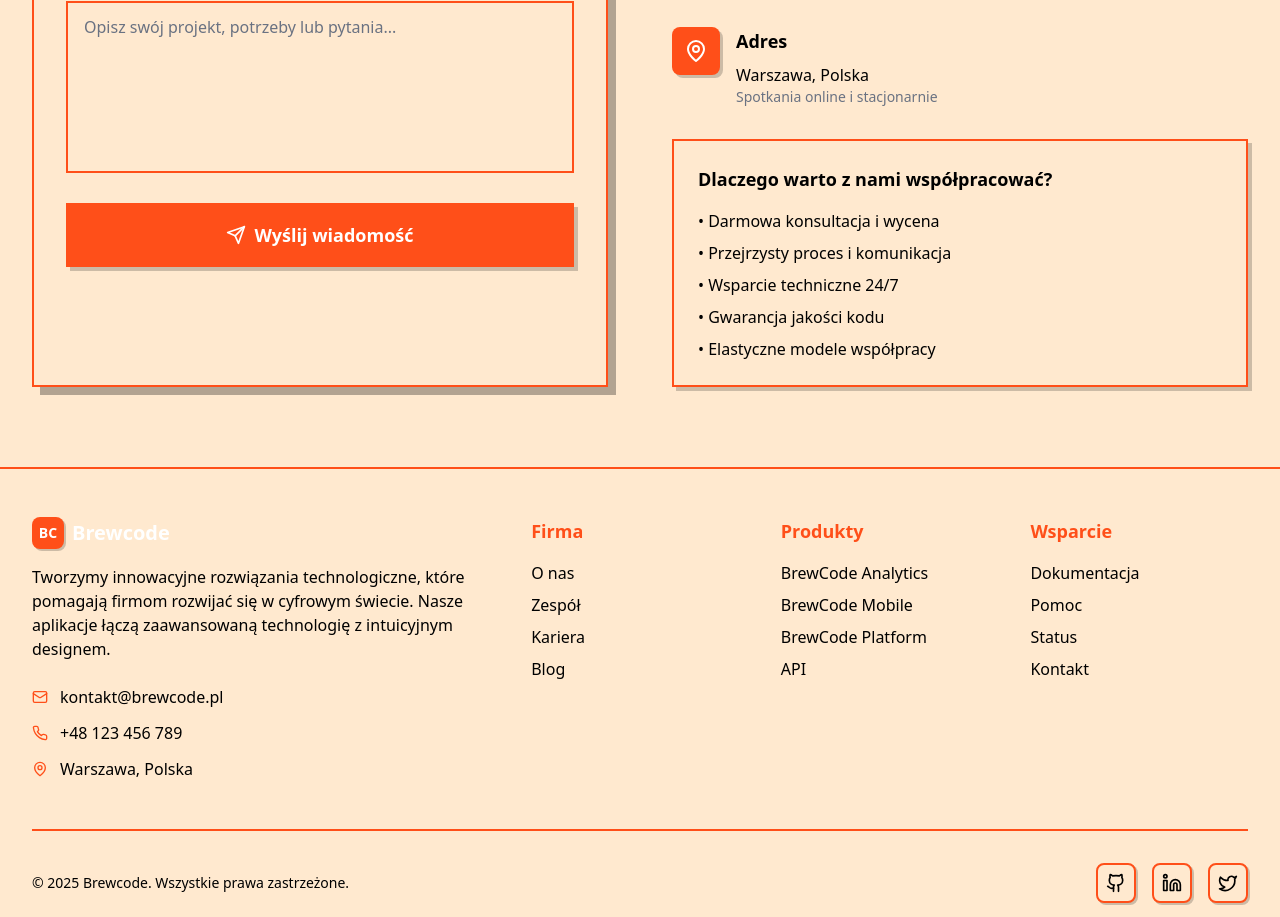
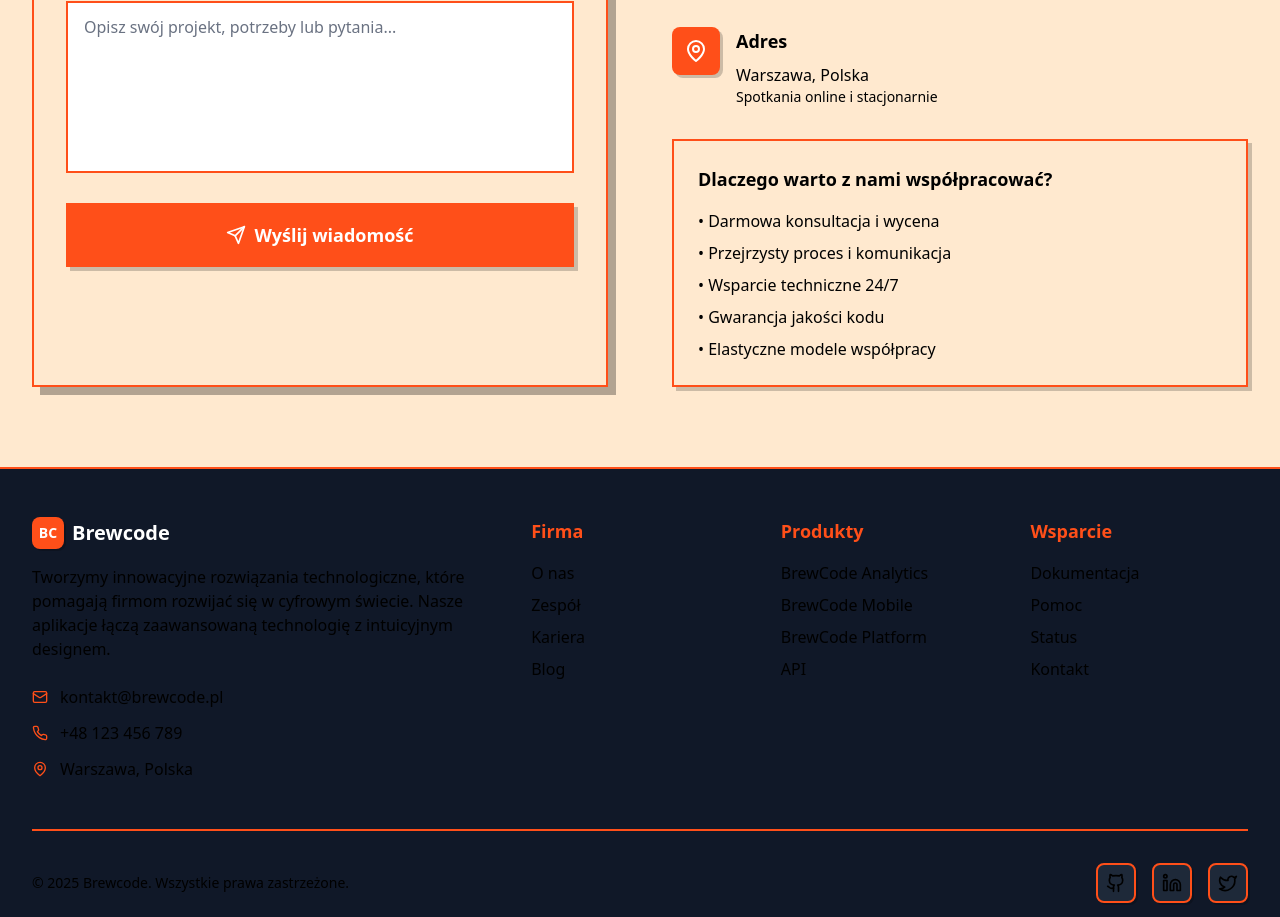
Before and after one commit to Brewcode-dev/brewcode-landing, a Next.js app: page / in a window 1280 px wide. Shown: the part 8255-9172 px from the top of the page. Built offline with nearby package versions, Linux system fonts and the light colour scheme.

Commit message:
theme switcher ,almost working

```diff
--- a/src/app/globals.css
+++ b/src/app/globals.css
@@ -135,85 +135,54 @@ body {
   color: #000000 !important;
 }
 
-.bg-white {
+/* Wymuszamy beżowe tło dla wszystkich sekcji */
+section {
   background-color: #FFE9CF !important;
 }
 
-.bg-gray-100 {
+/* Wymuszamy beżowe tło dla wszystkich div'ów z klasami bg-* */
+div[class*="bg-white"],
+div[class*="bg-gray-100"],
+div[class*="bg-gray-800"],
+div[class*="bg-gray-900"] {
   background-color: #FFE9CF !important;
 }
 
-.bg-gray-800 {
-  background-color: #FFE9CF !important;
-}
-
-.bg-gray-900 {
-  background-color: #FFE9CF !important;
-}
-
-.text-gray-800 {
+/* Wymuszamy czarny tekst dla wszystkich elementów z klasami text-* */
+[class*="text-gray-800"],
+[class*="text-gray-600"],
+[class*="text-gray-300"],
+[class*="text-gray-200"],
+[class*="text-gray-400"] {
   color: #000000 !important;
 }
 
-.text-gray-600 {
-  color: #000000 !important;
+/* Dark mode overrides - nadpisujemy light mode */
+.dark body {
+  background: #0a0a0a !important;
+  color: #ffffff !important;
 }
 
-.text-gray-300 {
-  color: #000000 !important;
+.dark section {
+  background-color: #111827 !important;
 }
 
-.text-gray-200 {
-  color: #000000 !important;
-}
-
-.text-gray-400 {
-  color: #000000 !important;
-}
-
-/* Dark mode overrides */
-.dark .bg-white {
+.dark div[class*="bg-white"],
+.dark div[class*="bg-gray-100"],
+.dark div[class*="bg-gray-800"],
+.dark div[class*="bg-gray-900"] {
   background-color: #1f2937 !important;
 }
 
-.dark .text-gray-800 {
+.dark [class*="text-gray-800"],
+.dark [class*="text-gray-600"],
+.dark [class*="text-gray-300"],
+.dark [class*="text-gray-200"],
+.dark [class*="text-gray-400"] {
   color: #f9fafb !important;
 }
 
-.dark .text-gray-600 {
-  color: #d1d5db !important;
-}
-
-.dark .text-gray-300 {
-  color: #9ca3af !important;
-}
-
-.dark .bg-gray-100 {
-  background-color: #374151 !important;
-}
-
-.dark .bg-gray-800 {
-  background-color: #1f2937 !important;
-}
-
-.dark .bg-gray-900 {
-  background-color: #111827 !important;
-}
-
 .dark .text-white {
-  color: #ffffff !important;
-}
-
-.dark .text-gray-200 {
-  color: #e5e7eb !important;
-}
-
-.dark .text-gray-400 {
-  color: #9ca3af !important;
-}
-
-.dark body {
-  background: #0a0a0a !important;
   color: #ffffff !important;
 }
 
--- a/src/components/ThemeToggle.tsx
+++ b/src/components/ThemeToggle.tsx
@@ -25,15 +25,26 @@ const ThemeToggle = () => {
     const newTheme = !isDark;
     setIsDark(newTheme);
 
+    console.log('Przełączanie motywu:', newTheme ? 'dark' : 'light');
+
     if (newTheme) {
       document.documentElement.classList.add('dark');
       document.body.classList.add('dark');
       setCookie('theme', 'dark', 365);
+      console.log('Dodano klasę dark do html i body');
     } else {
       document.documentElement.classList.remove('dark');
       document.body.classList.remove('dark');
       setCookie('theme', 'light', 365);
+      console.log('Usunięto klasę dark z html i body');
     }
+
+    // Sprawdź czy klasy zostały dodane/usunięte
+    setTimeout(() => {
+      console.log('HTML ma klasę dark:', document.documentElement.classList.contains('dark'));
+      console.log('Body ma klasę dark:', document.body.classList.contains('dark'));
+      console.log('Aktualny motyw:', getCookie('theme'));
+    }, 100);
   };
 
   // Cookie utility functions
```
